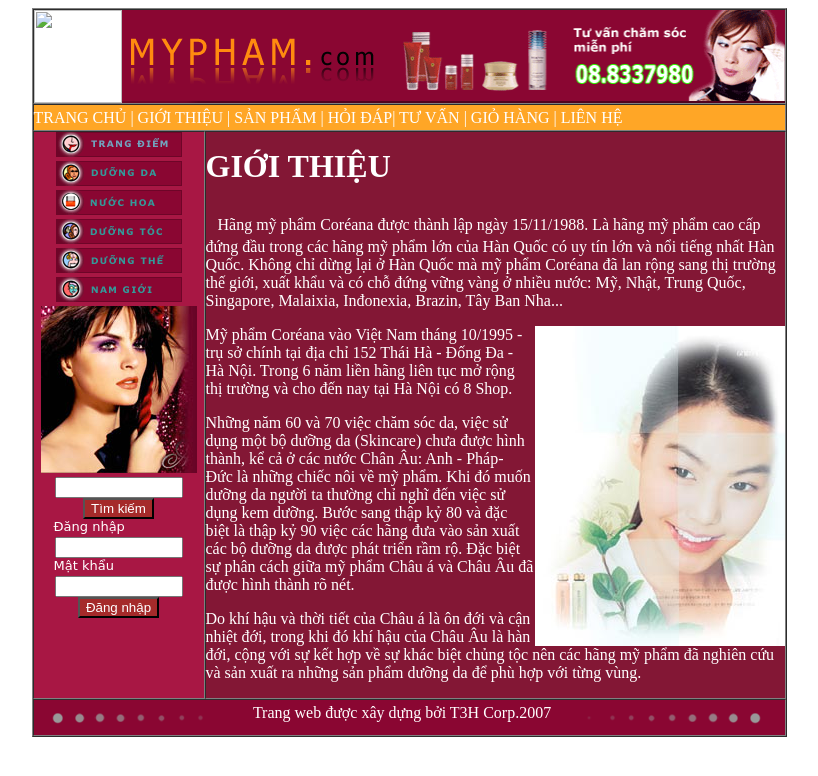
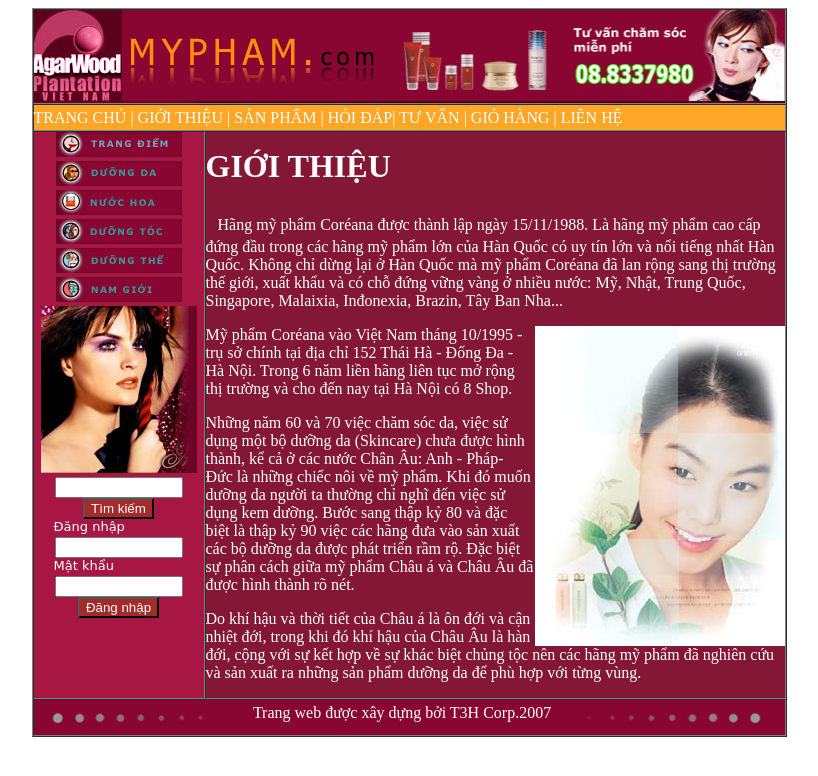
Before and after one commit to nam403123/mypham0310, a plain HTML site: page HtmlPage2.html in a window 1280 px wide. Shown: the whole page, without its empty margins (231-1049 px from the left). Drawn offline with Linux system fonts and the light colour scheme; the site is published under a folder, as on GitHub Pages, so addresses that start at the root find nothing.

Commit message:
Update HtmlPage2.html

```diff
--- a/HtmlPage2.html
+++ b/HtmlPage2.html
@@ -17,7 +17,7 @@
             <tr>
 
                 <td colspan="3">
-                    <img style="float: left" src="/./logo.jpg" width="88" height="93" alt="" />
+                    <img style="float: left" src="./logo.jpg" width="88" height="93" alt="" />
                     <img style="float: left" src="./my_pham.gif" width="271" height="93" alt="" />
                     <img style="float: left" src="./banner.gif" width="392" height="93" alt="" />
 
```
